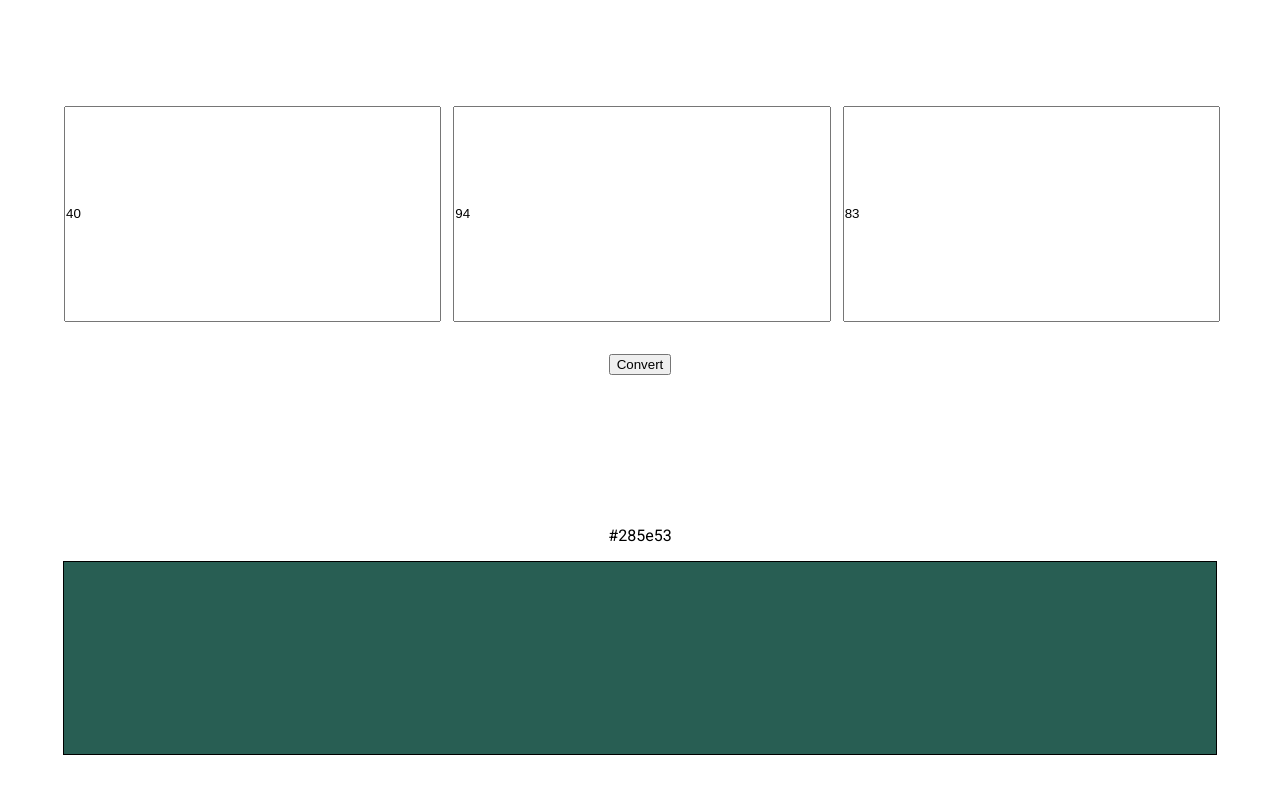
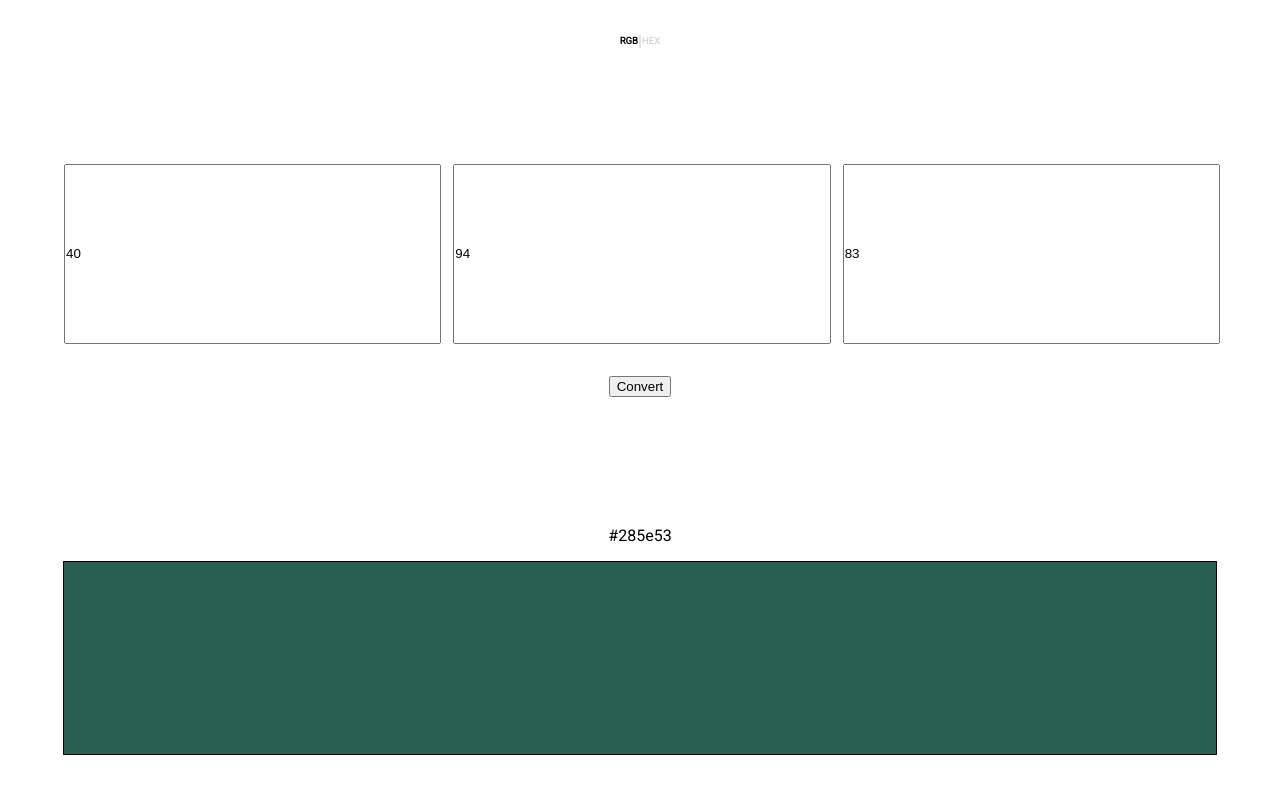
Before and after one commit to diegchav/color-converter, a React (Create React App) app: page / in a window 1280 px wide. Shown: the top 794 px of the page. Built offline with nearby package versions, Linux system fonts and the light colour scheme.

Commit message:
Add switcher to convert between rgb and hex color formats

```diff
--- a/src/App.js
+++ b/src/App.js
@@ -2,6 +2,7 @@ import React, { useState } from 'react';
 
 import InputColor from './components/input-color/InputColor';
 import OutputColor from './components/output-color/OutputColor';
+import ColorSwitcher from './components/color-switcher/ColorSwitcher';
 
 import {
   isHexColorValid,
@@ -20,8 +21,8 @@ import './App.css';
 
 function App() {
   // Generate a random rgb color on load.
-  const initialRgb = randomRgbColor();
-  const { r, g, b } = initialRgb;
+  const { r, g, b } = randomRgbColor();
+  const hex = rgbColor2Hex(r, g, b);
 
   const [rValue, setRValue] = useState(r);
   const [gValue, setGValue] = useState(g);
@@ -30,13 +31,17 @@ function App() {
 
   const [inputType, setInputType] = useState(INPUT_RGB);
   const [invalid, setInvalid] = useState(false);
-  const [outputColor, setOutputColor] = useState(rgbColor2Hex(r, g, b));
+  // When converting from hex to rgb, output color label and bg will be different.
+  const [outputColorLabel, setOutputColorLabel] = useState('#' + hex);
+  const [outputColorBg, setOutputColorBg] = useState('#' + hex);
 
   const convertRgbColor = (r, g, b) => {
     if (!isRgbColorValid(r, g, b)) {
       setInvalid(true);
     } else {
-      setOutputColor(rgbColor2Hex(r, g, b));
+      const hexColor = '#' + rgbColor2Hex(r, g, b);
+      setOutputColorLabel(hexColor);
+      setOutputColorBg(hexColor);
       setInvalid(false);
     }
   };
@@ -45,7 +50,10 @@ function App() {
     if (!isHexColorValid(color)) {
       setInvalid(true);
     } else {
-      setOutputColor(hexColor2Rgb(color));
+      const {r, g, b} = hexColor2Rgb(color);
+      setOutputColorLabel(`(${r}, ${g}, ${b})`);
+      // We assume color is in hex.
+      setOutputColorBg('#' + color);
       setInvalid(false);
     }
   };
@@ -74,8 +82,28 @@ function App() {
     }
   };
 
+  const handleSwitchColor = (colorType) => {
+    if (colorType === INPUT_RGB) {
+      const { r, g, b } = hexColor2Rgb(hexValue);
+      convertRgbColor(r, g, b);
+      setRValue(r);
+      setGValue(g);
+      setBValue(b);
+      setHexValue('');
+    } else if (colorType === INPUT_HEX) {
+      const hex = rgbColor2Hex(rValue, gValue, bValue);
+      convertHexColor(hex);
+      setHexValue(hex);
+      setRValue('');
+      setGValue('');
+      setBValue('');
+    }
+    setInputType(colorType);
+  };
+
   return (
     <div className="app">
+      <ColorSwitcher currentColor={inputType} onSwitchColor={handleSwitchColor} />
       <InputColor
         inputType={inputType}
         rValue={rValue}
@@ -87,7 +115,10 @@ function App() {
         hexValue={hexValue}
         onChangeHexValue={handleChangeHexValue}
         onColorConvert={handleConvertClick} />
-      <OutputColor color={outputColor} invalid={invalid} />
+      <OutputColor
+        colorLabel={outputColorLabel}
+        colorBg={outputColorBg}
+        invalid={invalid} />
     </div>
   );
 }
--- /dev/null
+++ b/src/components/color-switcher/ColorSwitcher.js
@@ -0,0 +1,34 @@
+import React from 'react';
+import PropTypes from 'prop-types';
+
+import './ColorSwitcher.scss';
+
+import {
+  INPUT_RGB,
+  INPUT_HEX
+} from '../../constants';
+
+const ColorSwitcher = ({ currentColor, onSwitchColor }) => (
+  <div className="color-switcher">
+    <span
+      className={currentColor === INPUT_RGB ? 'active' : ''}
+      onClick={() => {onSwitchColor(INPUT_RGB)}}
+    >
+      RGB
+    </span>
+    |
+    <span
+      className={currentColor === INPUT_HEX ? 'active' : ''}
+      onClick={() => {onSwitchColor(INPUT_HEX)}}
+    >
+      HEX
+    </span>
+  </div>
+);
+
+ColorSwitcher.propTypes = {
+  currentColor: PropTypes.string.isRequired,
+  onSwitchColor: PropTypes.func.isRequired
+};
+
+export default ColorSwitcher;
--- /dev/null
+++ b/src/components/color-switcher/ColorSwitcher.scss
@@ -0,0 +1,22 @@
+.color-switcher {
+  display: flex;
+  align-items: center;
+  justify-content: center;
+  width: 100vw;
+  height: 10vh;
+  color: #ccc;
+
+  span {
+    font-size: 0.6rem;
+    cursor: pointer;
+
+    &:hover {
+      font-size: 0.8rem;
+    }
+
+    &.active {
+      color: #000;
+      font-weight: bold;
+    }
+  }
+}
--- a/src/components/hex-color/HexColor.js
+++ b/src/components/hex-color/HexColor.js
@@ -1,11 +1,19 @@
 import React from 'react';
+import PropTypes from 'prop-types';
 
 import InputField from '../input-field/InputField';
 
-const HexColor = () => (
-  <div>
-    <InputField />
+import './HexColor.scss';
+
+const HexColor = ({ value, onChangeHexValue }) => (
+  <div className="hex-color">
+    <InputField value={value} onChangeValue={onChangeHexValue} />
   </div>
 );
 
+HexColor.propTypes = {
+  value: PropTypes.string.isRequired,
+  onChangeHexValue: PropTypes.func.isRequired
+};
+
 export default HexColor;
--- /dev/null
+++ b/src/components/hex-color/HexColor.scss
@@ -0,0 +1,7 @@
+.hex-color {
+  // display: grid;
+  // grid-template-columns: 1fr 1fr 1fr;
+  // grid-column-gap: 1rem;
+  width: 90%;
+  height: 45%;
+}
--- a/src/components/input-color/InputColor.scss
+++ b/src/components/input-color/InputColor.scss
@@ -4,7 +4,7 @@
   align-items: center;
   justify-content: center;
   width: 100vw;
-  height: 60vh;
+  height: 50vh;
 
   button {
     margin-top: 2rem;
--- a/src/components/output-color/OutputColor.js
+++ b/src/components/output-color/OutputColor.js
@@ -3,20 +3,21 @@ import PropTypes from 'prop-types';
 
 import './OutputColor.scss';
 
-const OutputColor = ({ color, invalid }) => {
+const OutputColor = ({ colorLabel, colorBg, invalid }) => {
 
   return (
     <div className="output-color">
-      <span>{invalid ? 'Invalid' : color}</span>
+      <span>{invalid ? 'Invalid' : colorLabel}</span>
       <div style={{
-        backgroundColor: invalid ? '#fff' : color
+        backgroundColor: invalid ? '#fff' : colorBg
       }}></div>
     </div>
   );
 };
 
 OutputColor.propTypes = {
-  color: PropTypes.string.isRequired,
+  colorLabel: PropTypes.string.isRequired,
+  colorBg: PropTypes.string.isRequired,
   invalid: PropTypes.bool.isRequired
 };
 
--- a/src/helpers/color.helpers.js
+++ b/src/helpers/color.helpers.js
@@ -25,7 +25,11 @@ export const hexColor2Rgb = (hexColor) => {
   const g = (parseInt(hexColor, 16) >> 8) & 255;
   const b = parseInt(hexColor, 16) & 255;
 
-  return `${r}, ${g}, ${b}`;
+  return {
+    r: r.toString(),
+    g: g.toString(),
+    b: b.toString()
+  };
 };
 
 const isRgbValid = (value) => {
@@ -50,7 +54,7 @@ const toHex = (value) => {
 */
 export const rgbColor2Hex = (r, g, b) => {
   if (isRgbValid(r) && isRgbValid(g) && isRgbValid(b)) {
-    let hexColor = '#';
+    let hexColor = '';
     hexColor += toHex(r);
     hexColor += toHex(g);
     hexColor += toHex(b);
```
